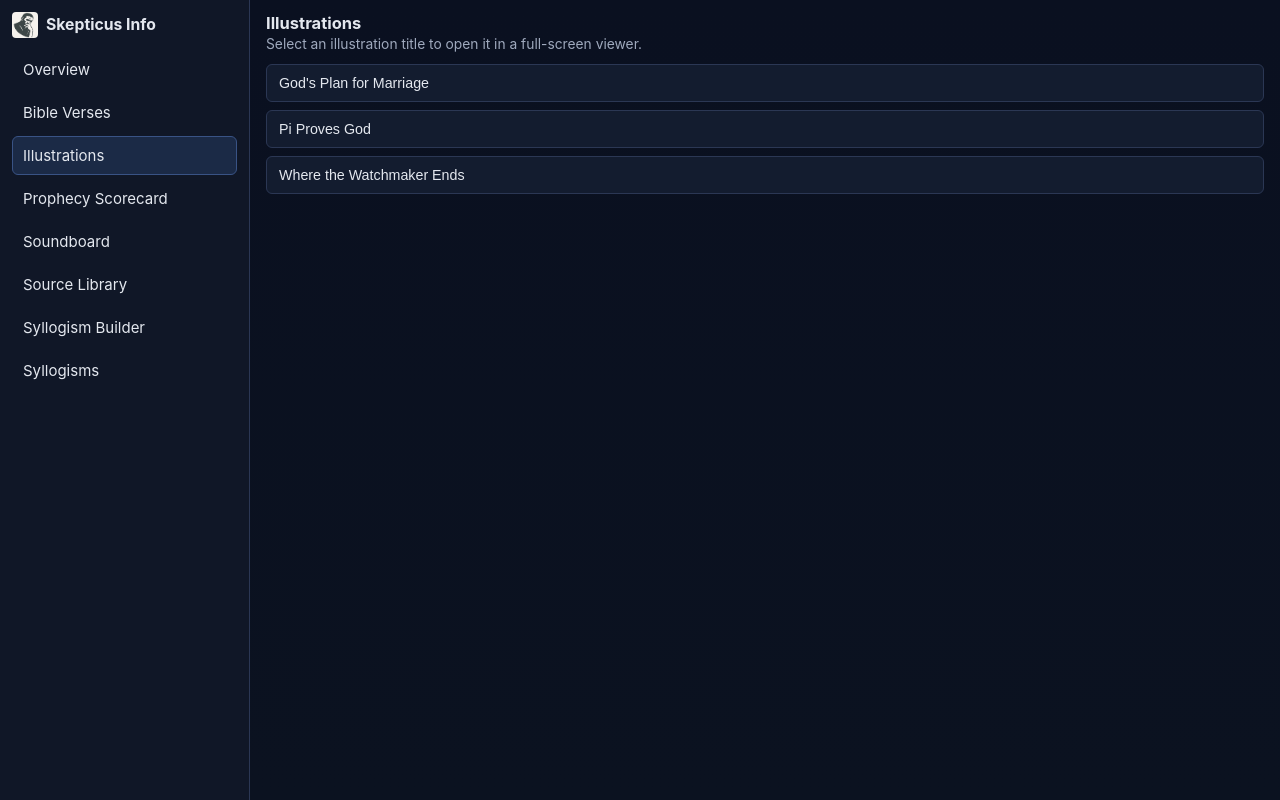
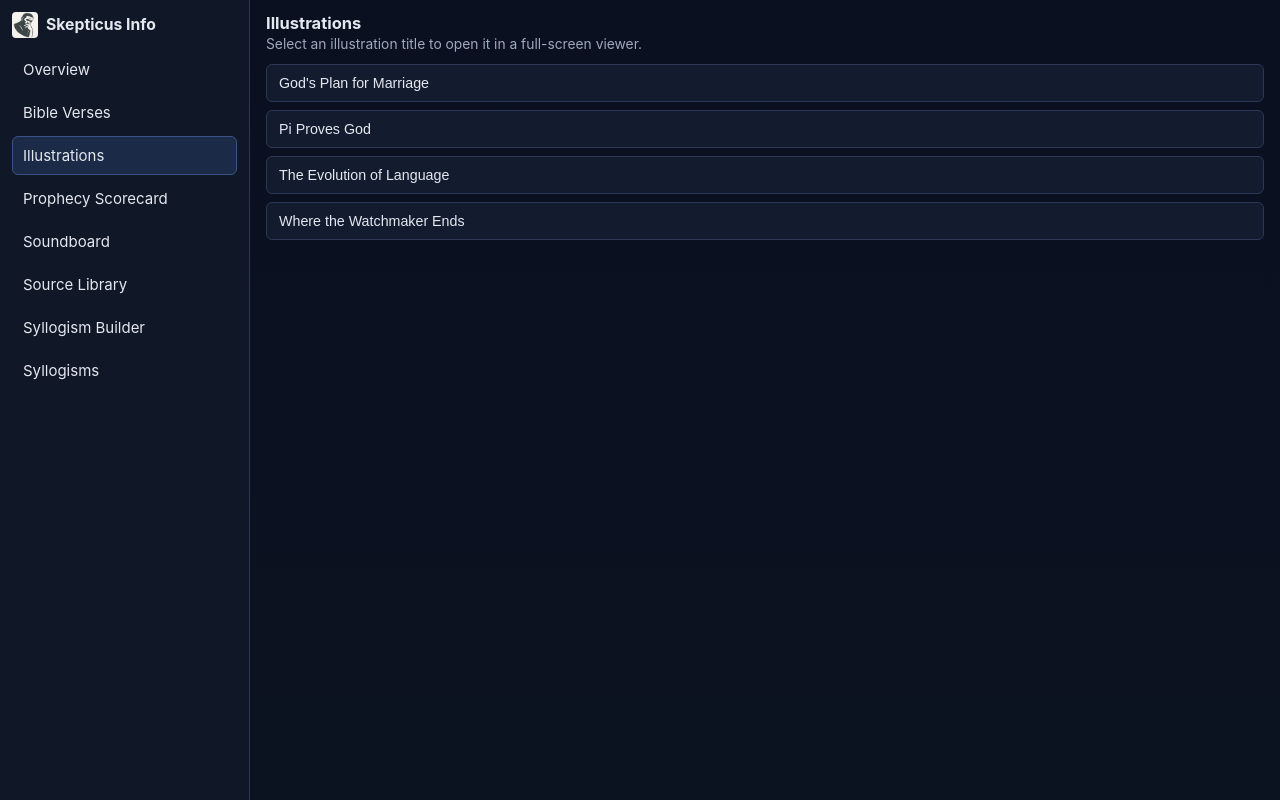
Before and after one commit to bytebodger/skepticus-info, a React (Vite) app: page /illustrations in a window 1280 px wide. Built offline with nearby package versions, Linux system fonts and the light colour scheme.

Commit message:
Added language evoluation illustration

```diff
--- a/src/pages/IllustrationsPage.tsx
+++ b/src/pages/IllustrationsPage.tsx
@@ -28,6 +28,12 @@ export function IllustrationsPage()
             name: 'God\'s Plan for Marriage',
             path: '/illustrations/gods-plan-for-marriage.jpg',
             alt: 'A humorous illustration of the biblical plan for marriage.',
+        },
+        {
+            id: 'the-evolution-of-language',
+            name: 'The Evolution of Language',
+            path: '/illustrations/indo-european-languages.png',
+            alt: 'A language tree of Indo-European languages, illustrating the evolution of language.',
         },
     ];
 
```
Also changed, not shown: public/illustrations/indo-european-languages.png (added).
